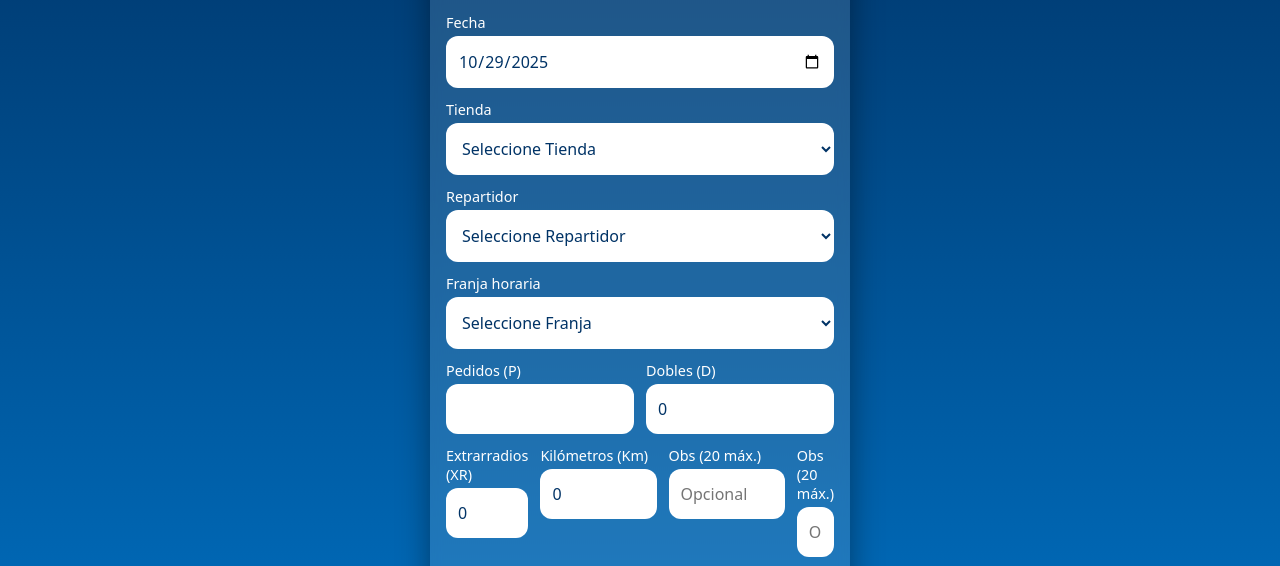
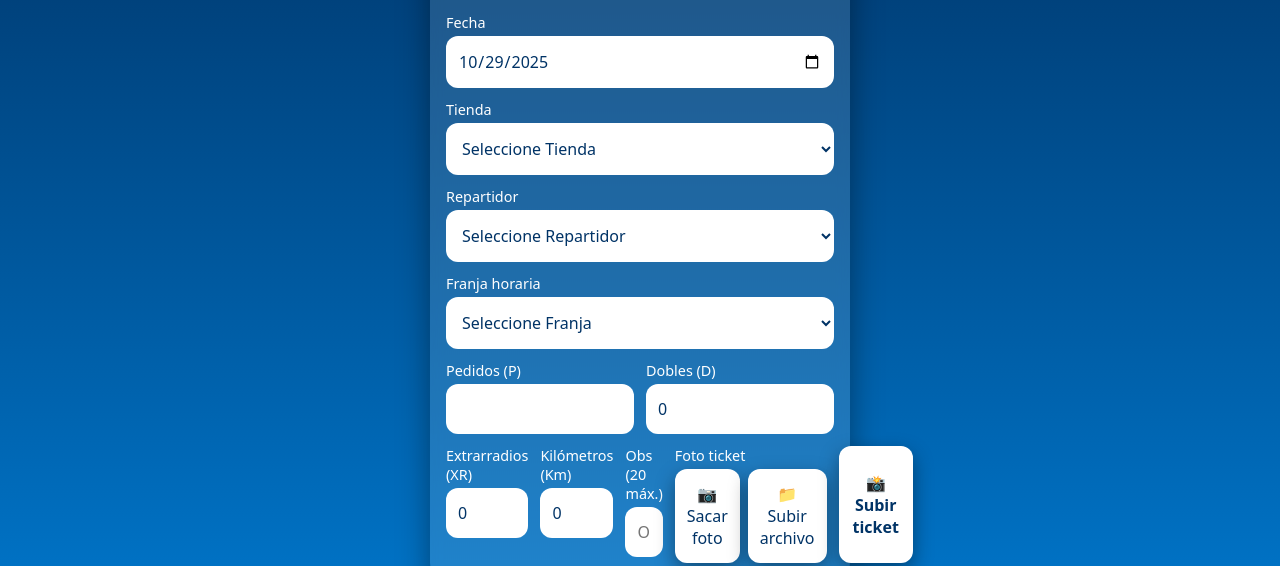
Before and after one commit to coelhocolatino/sad-tickets, a plain HTML site: page index.html in a window 1280 px wide. Shown: the part 181-747 px from the top of the page. Drawn offline with Linux system fonts and the light colour scheme; no server answers.

Commit message:
Remove duplicate observation input field
Removed redundant input field for observations.

```diff
--- a/index.html
+++ b/index.html
@@ -215,12 +215,6 @@
         </div>
       </div>
 
-        <div class="group">
-          <label>Obs (20 máx.)</label>
-          <input class="control" type="text" name="obs" maxlength="20" placeholder="Opcional" />
-        </div>
-      </div>
-
 <div class="group">
   <label>Foto ticket</label>
   <div style="display:flex; gap:8px;">
```
